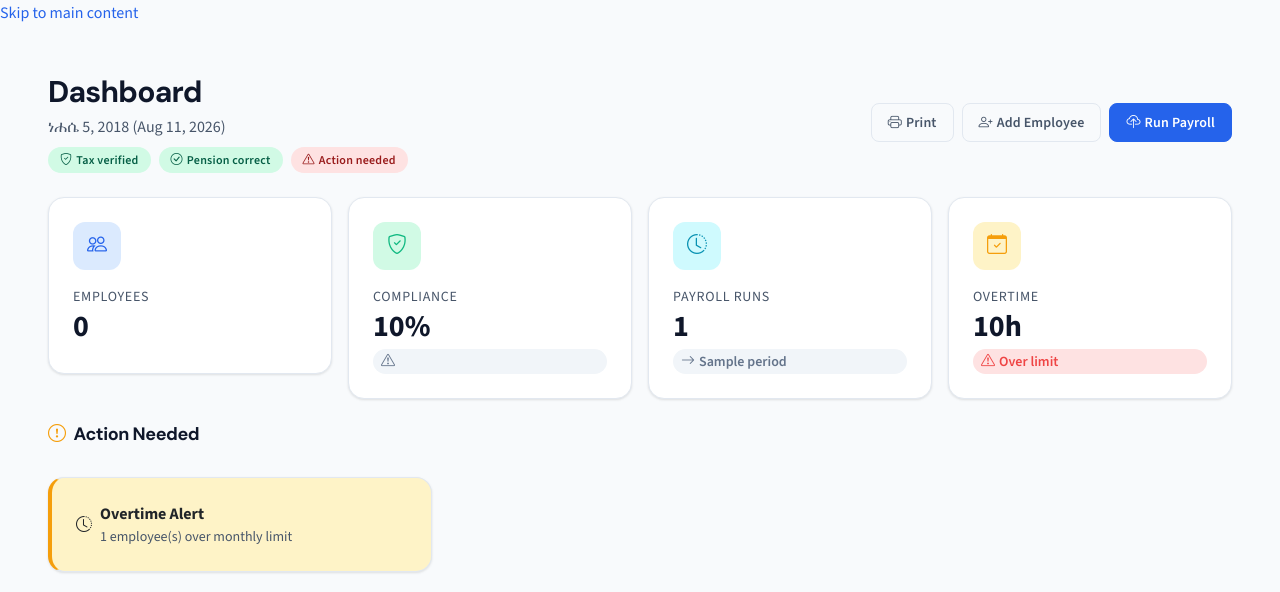
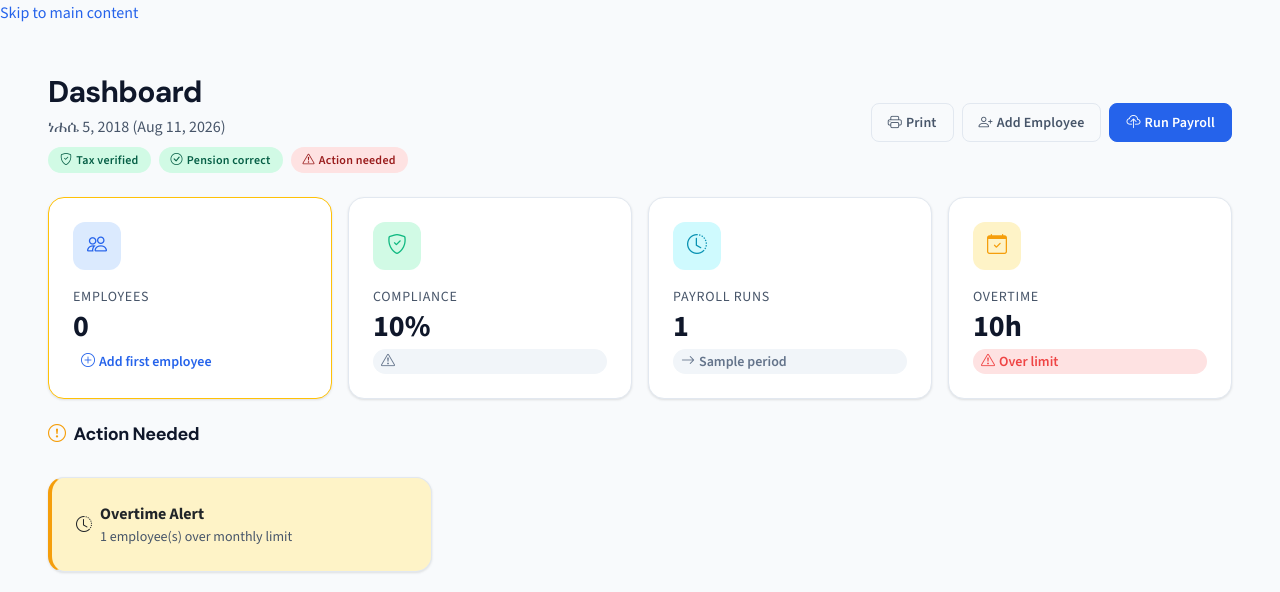
Before and after one commit to vouge2017/ethiopian_payroll_engine, a Flask app: template payroll_engine/templates/dashboard.html in a window 1280 px wide. Shown: the top 592 px of the page. Run offline with Flask 3, Linux system fonts and the light colour scheme; the template is opened without the code that fills it: most values are stand-ins (such as "Sample title", 1, 10 or a date in 2020); parts of the project's set-up code (start-up, migrations or seed data) failed here and were passed over; some libraries are stand-ins or nearby versions.

Commit message:
feat: empty state for employee metric card
When employee count is 0, the Employees card now shows:
- Warning border to draw attention
- 'Add first employee' link instead of blank trend line
- Links directly to add employee page

```diff
--- a/payroll_engine/templates/dashboard.html
+++ b/payroll_engine/templates/dashboard.html
@@ -35,12 +35,16 @@
     <!-- Metric Cards -->
     <div class="row g-3 mb-4">
         <div class="col-md-3 col-6">
-            <div class="card metric-card animate-fade-in">
+            <div class="card metric-card animate-fade-in {% if employee_count == 0 %}border-warning{% endif %}">
                 <div class="metric-icon blue"><i class="bi bi-people"></i></div>
                 <div class="metric-label">Employees</div>
                 <div class="metric-value">{{ employee_count }}</div>
                 {% if employee_count > 0 %}
                 <div class="metric-trend up"><i class="bi bi-arrow-up"></i> Active</div>
+                {% else %}
+                <a href="{{ url_for('employees.add_employee') }}" class="metric-trend text-decoration-none" style="color: var(--brand-primary);">
+                    <i class="bi bi-plus-circle"></i> Add first employee
+                </a>
                 {% endif %}
             </div>
         </div>
```
